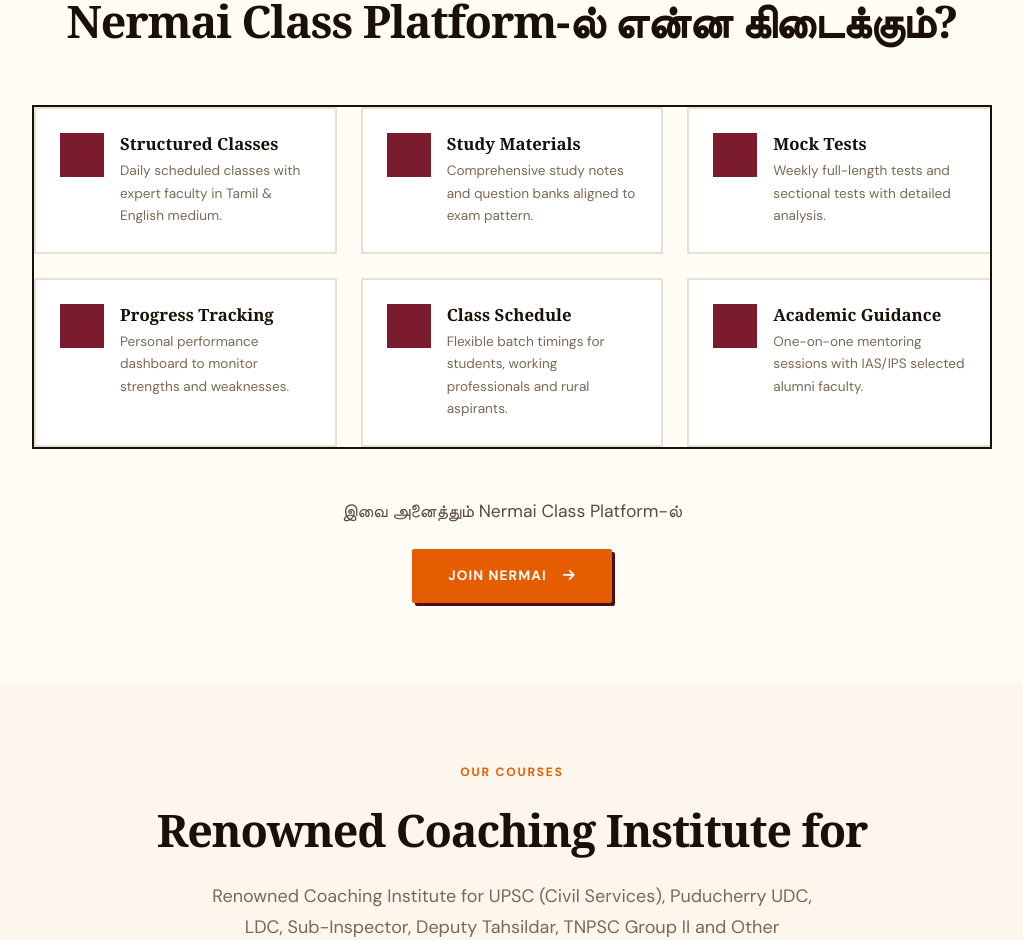
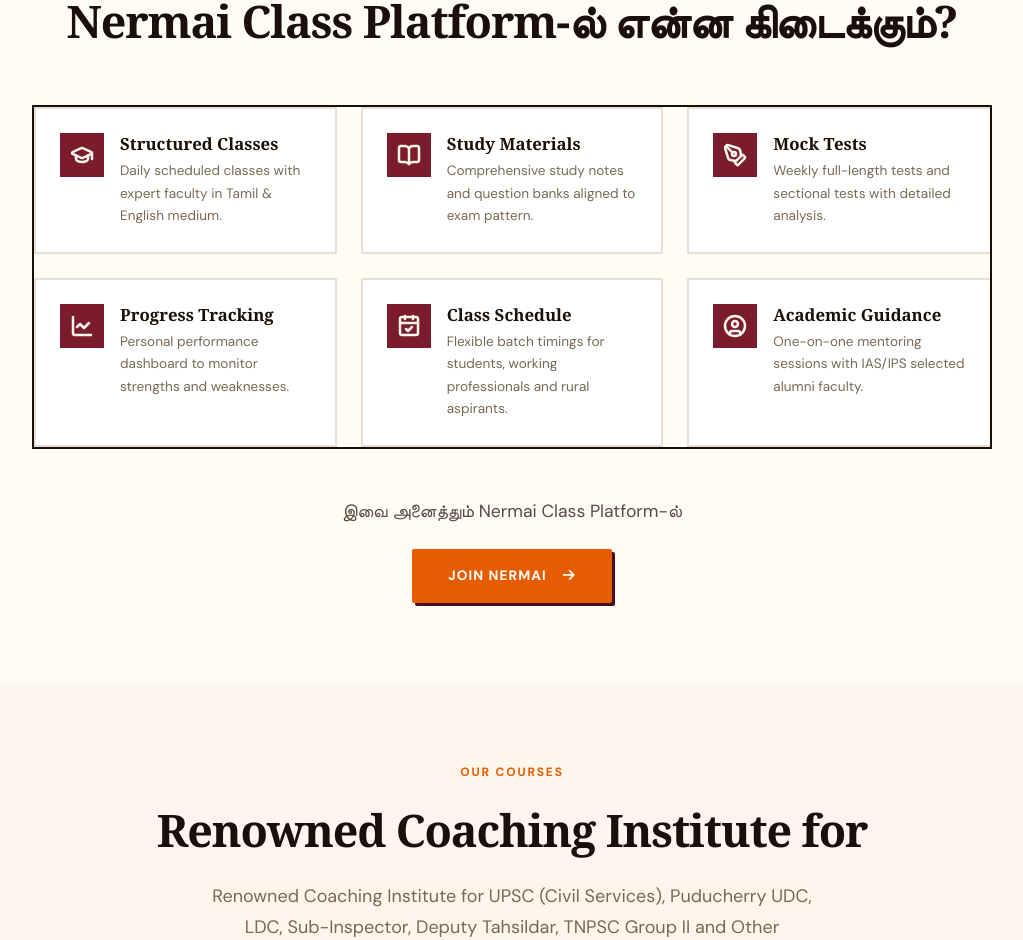
Before and after one commit to kishorbkumar26-cmyk/nermai_static, a React (Vite) app: page / in a window 1280 px wide. Shown: the part 2520-3460 px from the top of the page, without its empty margins (128-1151 px from the left). Built offline with nearby package versions, Linux system fonts and the light colour scheme; no server answers; the database is empty; a web font is replaced by a local one.

Commit message:
feat: Replace FontAwesome with Lucide icons for features and allow image URL uploads via admin

```diff
--- a/package.json
+++ b/package.json
@@ -11,6 +11,7 @@
   },
   "dependencies": {
     "firebase": "^12.18.0",
+    "lucide-react": "^1.37.0",
     "react": "^19.2.8",
     "react-dom": "^19.2.8",
     "react-router-dom": "^7.18.2"
--- a/src/components/WhatYouGet.jsx
+++ b/src/components/WhatYouGet.jsx
@@ -1,14 +1,15 @@
 import { useState, useEffect } from 'react'
 import { fbFirestore } from '../firebase/firestore'
+import * as LucideIcons from 'lucide-react'
 import { LMS_URL } from '../constants'
 
 const DEFAULT_FEATURES = [
-  { icon: 'fa-solid fa-graduation-cap', title: 'Structured Classes',  desc: 'Daily scheduled classes with expert faculty in Tamil & English medium.' },
-  { icon: 'fa-solid fa-book-open',      title: 'Study Materials',     desc: 'Comprehensive study notes and question banks aligned to exam pattern.' },
-  { icon: 'fa-solid fa-file-pen',       title: 'Mock Tests',          desc: 'Weekly full-length tests and sectional tests with detailed analysis.' },
-  { icon: 'fa-solid fa-chart-line',     title: 'Progress Tracking',   desc: 'Personal performance dashboard to monitor strengths and weaknesses.' },
-  { icon: 'fa-regular fa-calendar-check', title: 'Class Schedule',    desc: 'Flexible batch timings for students, working professionals and rural aspirants.' },
-  { icon: 'fa-solid fa-user-tie',       title: 'Academic Guidance',   desc: 'One-on-one mentoring sessions with IAS/IPS selected alumni faculty.' },
+  { icon: 'GraduationCap', title: 'Structured Classes',  desc: 'Daily scheduled classes with expert faculty in Tamil & English medium.', imageUrl: '', visible: true },
+  { icon: 'BookOpen',      title: 'Study Materials',     desc: 'Comprehensive study notes and question banks aligned to exam pattern.', imageUrl: '', visible: true },
+  { icon: 'PenTool',       title: 'Mock Tests',          desc: 'Weekly full-length tests and sectional tests with detailed analysis.', imageUrl: '', visible: true },
+  { icon: 'LineChart',     title: 'Progress Tracking',   desc: 'Personal performance dashboard to monitor strengths and weaknesses.', imageUrl: '', visible: true },
+  { icon: 'CalendarCheck', title: 'Class Schedule',      desc: 'Flexible batch timings for students, working professionals and rural aspirants.', imageUrl: '', visible: true },
+  { icon: 'UserCircle',    title: 'Academic Guidance',   desc: 'One-on-one mentoring sessions with IAS/IPS selected alumni faculty.', imageUrl: '', visible: true },
 ]
 
 export default function WhatYouGet() {
@@ -36,7 +37,14 @@
               style={{ '--reveal-delay': `${i * 60}ms` }}
             >
               <div className="wyg-card-icon">
-                <i className={feat.icon} />
+                {feat.imageUrl ? (
+                  <img src={feat.imageUrl} alt={feat.title} style={{ width: '100%', height: '100%', objectFit: 'cover', display: 'block' }} />
+                ) : (
+                  (() => {
+                    const IconComponent = LucideIcons[feat.icon] || LucideIcons.Star
+                    return <IconComponent size={24} strokeWidth={2.5} color="var(--cream)" />
+                  })()
+                )}
               </div>
               <div className="wyg-card-body">
                 <h3 className="wyg-card-title">{feat.title}</h3>
--- a/src/components/admin/HomeContentSection.jsx
+++ b/src/components/admin/HomeContentSection.jsx
@@ -115,18 +115,20 @@
 /* ── Features Editor ─────────────────────────────────────────────────────── */
 function FeaturesEditor({ features, onChange }) {
   const update = (i, key, val) => onChange(features.map((f, idx) => idx === i ? { ...f, [key]: val } : f))
+  const add = () => onChange([...features, { icon: 'Star', title: '', desc: '', imageUrl: '', visible: true }])
+  const remove = (i) => onChange(features.filter((_, idx) => idx !== i))
+
   return (
     <div>
       <p style={{ fontSize: '0.82rem', color: 'var(--gray-400)', marginBottom: '1.25rem' }}>
-        Edit the 6 feature cards in the "Nermai Class Platform-ல் என்ன கிடைக்கும்?" section.
-        Use Font Awesome class names for icons (e.g. <code>fa-solid fa-graduation-cap</code>).
+        Edit the 6 feature cards. Provide either an Icon Name or an Image URL.
       </p>
       {features.map((feat, i) => (
         <div key={i} className="ap-card" style={{ marginBottom: '0.75rem', padding: '1rem' }}>
           <div style={{ display: 'flex', justifyContent: 'space-between', alignItems: 'center', marginBottom: '0.75rem' }}>
             <div style={{ display: 'flex', alignItems: 'center', gap: '1rem' }}>
               <div style={{ fontWeight: 700, fontSize: '0.75rem', textTransform: 'uppercase', letterSpacing: '0.1em', color: 'var(--maroon)', display: 'flex', alignItems: 'center', gap: '0.5rem' }}>
-                <i className={feat.icon} style={{ fontSize: '1rem' }} /> Feature {i + 1}
+                Feature {i + 1}
               </div>
               <Toggle label="Visible" checked={feat.visible !== false} onChange={v => update(i, 'visible', v)} />
             </div>
@@ -137,12 +139,16 @@
             )}
           </div>
           <div className="ap-form-row">
-            <Field label="FA Icon Class" value={feat.icon}  onChange={v => update(i, 'icon', v)} placeholder="fa-solid fa-graduation-cap" />
-            <Field label="Title"         value={feat.title} onChange={v => update(i, 'title', v)} placeholder="Structured Classes" />
+            <Field label="Icon Name (e.g. GraduationCap)" value={feat.icon} onChange={v => update(i, 'icon', v)} placeholder="GraduationCap" />
+            <Field label="Image URL (Overrides Icon)" value={feat.imageUrl} onChange={v => update(i, 'imageUrl', v)} placeholder="https://..." />
           </div>
-          <Field label="Description" value={feat.desc} onChange={v => update(i, 'desc', v)} type="textarea" placeholder="Short description..." />
+          <Field label="Title" value={feat.title} onChange={v => update(i, 'title', v)} placeholder="Structured Classes" />
+          <Field label="Description" value={feat.desc} onChange={v => update(i, 'desc', v)} type="textarea" placeholder="Daily scheduled classes with expert faculty..." />
         </div>
       ))}
+      <button onClick={add} className="btn" style={{ marginTop: '0.5rem', width: '100%', justifyContent: 'center', background: 'var(--gray-100)', color: 'var(--gray-700)', border: '1px dashed var(--gray-300)' }}>
+        <i className="fa-solid fa-plus" style={{ marginRight: '8px' }} /> Add Feature
+      </button>
     </div>
   )
 }
--- a/src/firebase/firestore.js
+++ b/src/firebase/firestore.js
@@ -76,12 +76,12 @@
       { num: '98%',   label: 'Success',   sublabel: 'வெற்றி விகிதம்' }
     ],
     features: [
-      { icon: 'fa-solid fa-graduation-cap', title: 'Structured Classes',  desc: 'Daily scheduled classes with expert faculty in Tamil & English medium.' },
-      { icon: 'fa-solid fa-book-open',      title: 'Study Materials',     desc: 'Comprehensive study notes and question banks aligned to exam pattern.' },
-      { icon: 'fa-solid fa-file-pen',       title: 'Mock Tests',          desc: 'Weekly full-length tests and sectional tests with detailed analysis.' },
-      { icon: 'fa-solid fa-chart-line',     title: 'Progress Tracking',   desc: 'Personal performance dashboard to monitor strengths and weaknesses.' },
-      { icon: 'fa-regular fa-calendar-check', title: 'Class Schedule',    desc: 'Flexible batch timings for students, working professionals and rural aspirants.' },
-      { icon: 'fa-solid fa-user-tie',       title: 'Academic Guidance',   desc: 'One-on-one mentoring sessions with IAS/IPS selected alumni faculty.' }
+      { icon: 'GraduationCap', title: 'Structured Classes',  desc: 'Daily scheduled classes with expert faculty in Tamil & English medium.', imageUrl: '', visible: true },
+      { icon: 'BookOpen',      title: 'Study Materials',     desc: 'Comprehensive study notes and question banks aligned to exam pattern.', imageUrl: '', visible: true },
+      { icon: 'PenTool',       title: 'Mock Tests',          desc: 'Weekly full-length tests and sectional tests with detailed analysis.', imageUrl: '', visible: true },
+      { icon: 'LineChart',     title: 'Progress Tracking',   desc: 'Personal performance dashboard to monitor strengths and weaknesses.', imageUrl: '', visible: true },
+      { icon: 'CalendarCheck', title: 'Class Schedule',      desc: 'Flexible batch timings for students, working professionals and rural aspirants.', imageUrl: '', visible: true },
+      { icon: 'UserCircle',    title: 'Academic Guidance',   desc: 'One-on-one mentoring sessions with IAS/IPS selected alumni faculty.', imageUrl: '', visible: true }
     ],
     courses: [
       { icon: '🏛️', name: 'UPSC Civil Service',  subname: 'IAS / IPS / IFS',                      desc: "India's most prestigious exam. Comprehensive coaching for Prelims, Mains & Interview.", tags: ['CIVIL SERVICES','IAS','IPS','IFS'],                         slug: 'upsc' },
```
Also changed, not shown: 1 other file (tests, documents, lock files or other folders).
